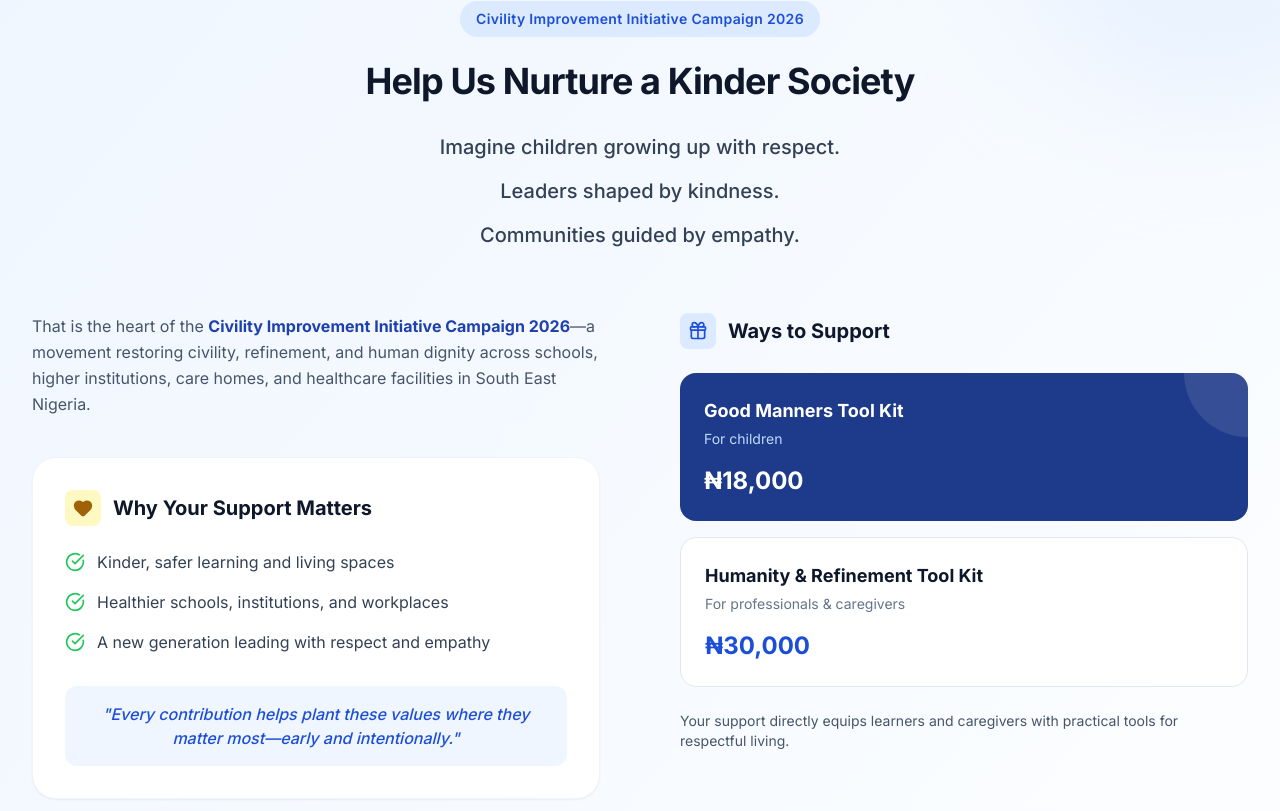
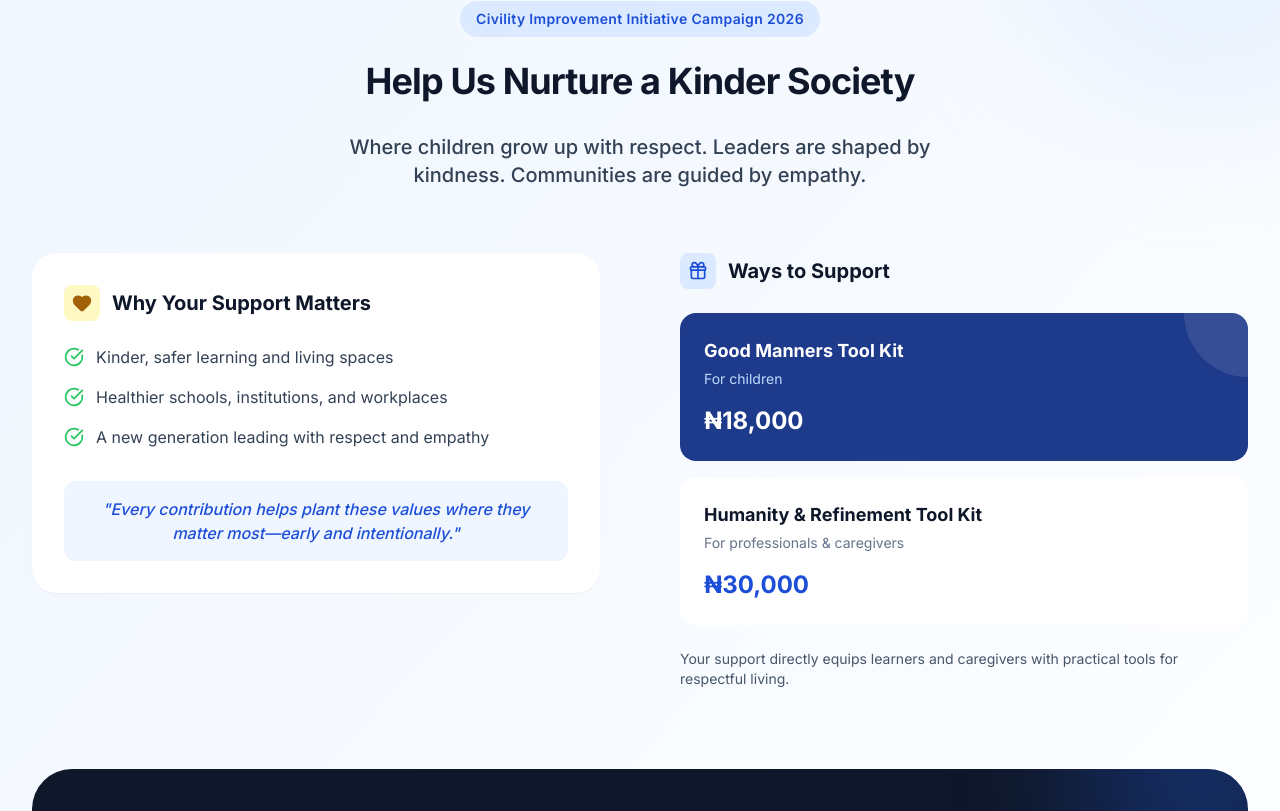
Before and after one commit to Wsalaudeen/project-ngo, a React (Vite) app: page / in a window 1280 px wide. Shown: the part 6775-7586 px from the top of the page. Built offline with nearby package versions, Linux system fonts and the light colour scheme.

Commit message:
fix:remove the second paragraph

```diff
--- a/src/components/sections/Campaign.jsx
+++ b/src/components/sections/Campaign.jsx
@@ -19,23 +19,17 @@ const Campaign = () => {
                         Help Us Nurture a Kinder Society
                     </h2>
 
-                    <div className="space-y-4 text-lg md:text-xl text-slate-700 font-medium max-w-2xl mx-auto">
-                        <p>Imagine children growing up with respect.</p>
-                        <p>Leaders shaped by kindness.</p>
-                        <p>Communities guided by empathy.</p>
+                    <div className="text-lg md:text-xl text-slate-700 font-medium max-w-2xl mx-auto">
+                        <p>Where children grow up with respect. Leaders are shaped by kindness. Communities are guided by empathy.</p>
                     </div>
                 </div>
 
                 <div className="grid grid-cols-1 lg:grid-cols-2 gap-12 lg:gap-20 items-start mb-20 relative z-10">
                     {/* Left Column: Context & Vision */}
                     <div>
-                        <div className="prose prose-lg text-slate-600 mb-10">
-                            <p className="leading-relaxed">
-                                That is the heart of the <strong className="text-primary-800">Civility Improvement Initiative Campaign 2026</strong>—a movement restoring civility, refinement, and human dignity across schools, higher institutions, care homes, and healthcare facilities in South East Nigeria.
-                            </p>
-                        </div>
 
-                        <div className="bg-white rounded-3xl p-8 shadow-sm border border-slate-100 mb-8">
+
+                        <div className="bg-white rounded-3xl p-8 shadow-sm mb-8">
                             <h3 className="text-xl font-bold text-slate-900 mb-6 flex items-center">
                                 <span className="p-2 bg-yellow-100 text-yellow-700 rounded-lg mr-3">
                                     <Heart size={20} fill="currentColor" />
@@ -80,7 +74,7 @@ const Campaign = () => {
                                 <div className="text-2xl font-bold">₦18,000</div>
                             </div>
 
-                            <div className="bg-white border border-slate-200 rounded-2xl p-6 flex flex-col justify-between hover:border-primary-300 transition-colors duration-300 hover:scale-[1.02]">
+                            <div className="bg-white rounded-2xl p-6 flex flex-col justify-between transition-colors duration-300 hover:scale-[1.02]">
                                 <div>
                                     <h4 className="font-bold text-slate-900 text-lg mb-1">Humanity & Refinement Tool Kit</h4>
                                     <p className="text-slate-500 text-sm mb-4">For professionals & caregivers</p>
```
